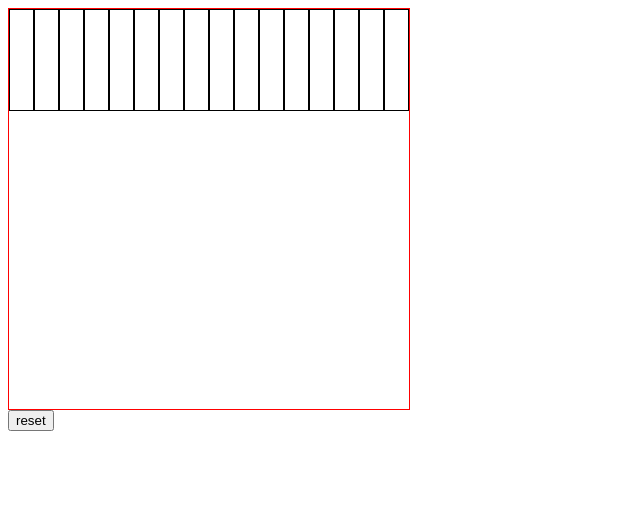
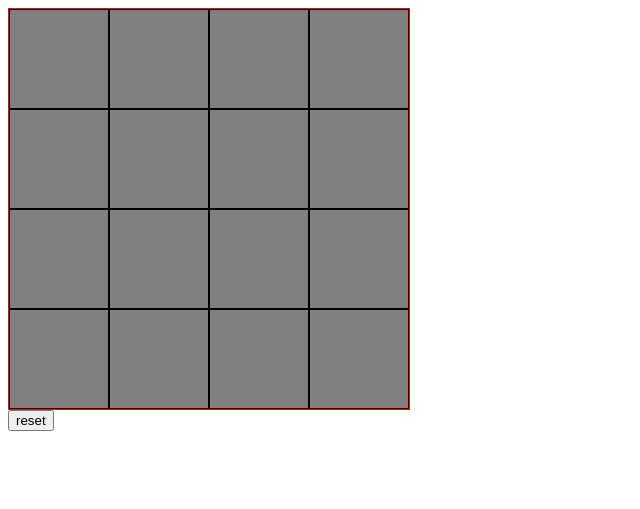
Before and after one commit to JoeSuzuki/Concentration_Game, a plain HTML site: page index.html in a window 1280 px wide. Shown: the whole page, without its empty margins (0-640 px from the left). Drawn offline with Linux system fonts and the light colour scheme.

Commit message:
fixed issues

```diff
--- a/script.js
+++ b/script.js
@@ -12,6 +12,7 @@ function GameSquare(el, color) {
   this.isOpen = false;
   this.isLocked = false;
   this.el.addEventListener("click", this, false);
+  this.setColor(color); // <-- Set the color!
 }
 
 GameSquare.prototype.handleEvent = function(e) {
@@ -42,14 +43,6 @@ GameSquare.prototype.setColor = function(color) {
   this.el.children[0].children[1].classList.add(color);
 }
 
-function GameSquare(el, color) {
-  this.el = el;
-  this.isOpen = false;
-  this.isLocked = false;
-  this.el.addEventListener("click", this, false);
-  this.setColor(color); // <-- Set the color!
-}
-
 // returns a number from 0 to n - 1.
 function random(n) {
   return Math.floor(Math.random() * n);
--- a/styles.css
+++ b/styles.css
@@ -1,12 +1,12 @@
 #game {
   width: 400px;
   height: 400px;
-  display: flex; // flex container
-  flex-direction: row; // left to right
+  display: flex;
+  flex-direction: row;
   flex-wrap: wrap;
   border: 1px solid red;
 }
-.game-square { // Window
+.game-square {
   box-sizing: border-box;
   border: 1px solid #000;
   width: 100px;
@@ -14,19 +14,23 @@
   position: relative;
   overflow: hidden;
 }
-.game-square > div { // Drawer
+
+.game-square > div {
   width: 100%;
   height: 200%;
   position: absolute;
   top: 0;
-  transition: 400ms;
+  transition: 400ms; /* <- Add transition */
 }
-.game-square > div > div { // Default & color
+
+.game-square > div > div {
   height: 50%;
 }
-.game-square > div > div:first-child { // Default square style
+
+.game-square > div > div:first-child {
   background-color: gray;
 }
+
 .flip > div {
   top: -100%;
 }
@@ -34,30 +38,39 @@
 .square-0 {
   background-color: aqua;
 }
+
 .square-1 {
   background-color: bisque;
 }
+
 .square-2 {
   background-color: blue;
 }
+
 .square-3 {
   background-color: blueviolet;
 }
+
 .square-4 {
   background-color: brown;
 }
+
 .square-5 {
   background-color: cadetblue;
 }
+
 .square-6 {
   background-color: chartreuse;
 }
+
 .square-7 {
   background-color: chocolate;
 }
+
 .square-8 {
   background-color: coral;
 }
+
 .square-9 {
   background-color: cornflowerblue;
 }
```
